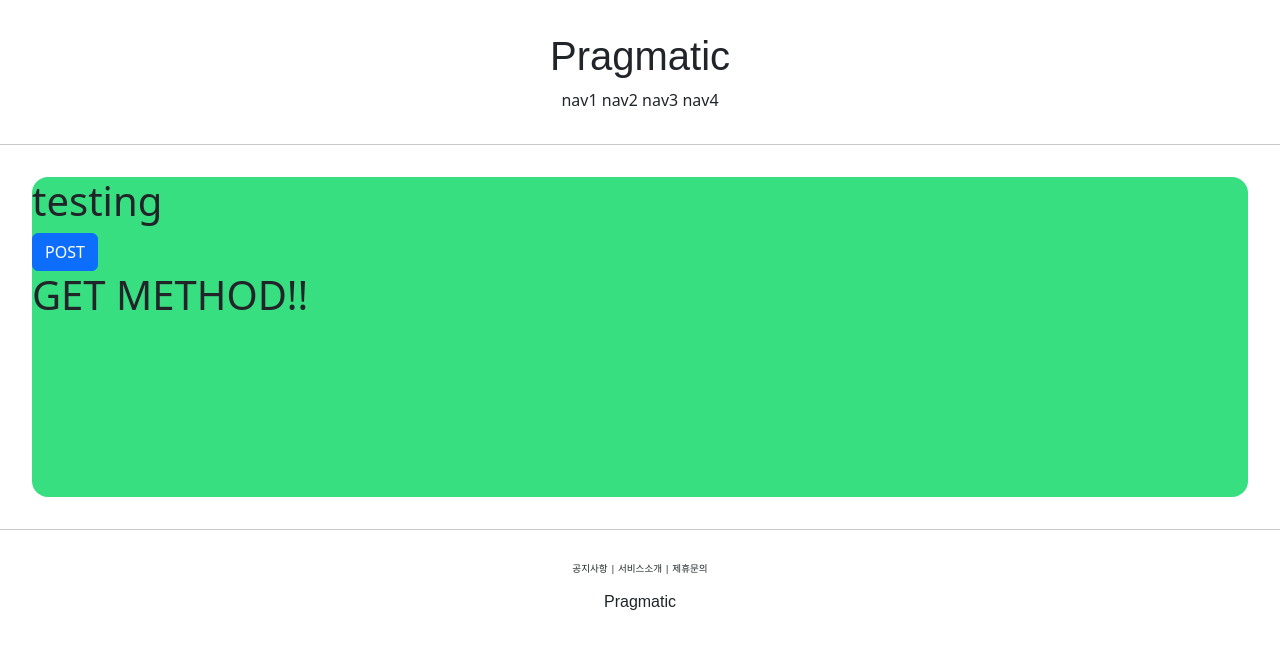
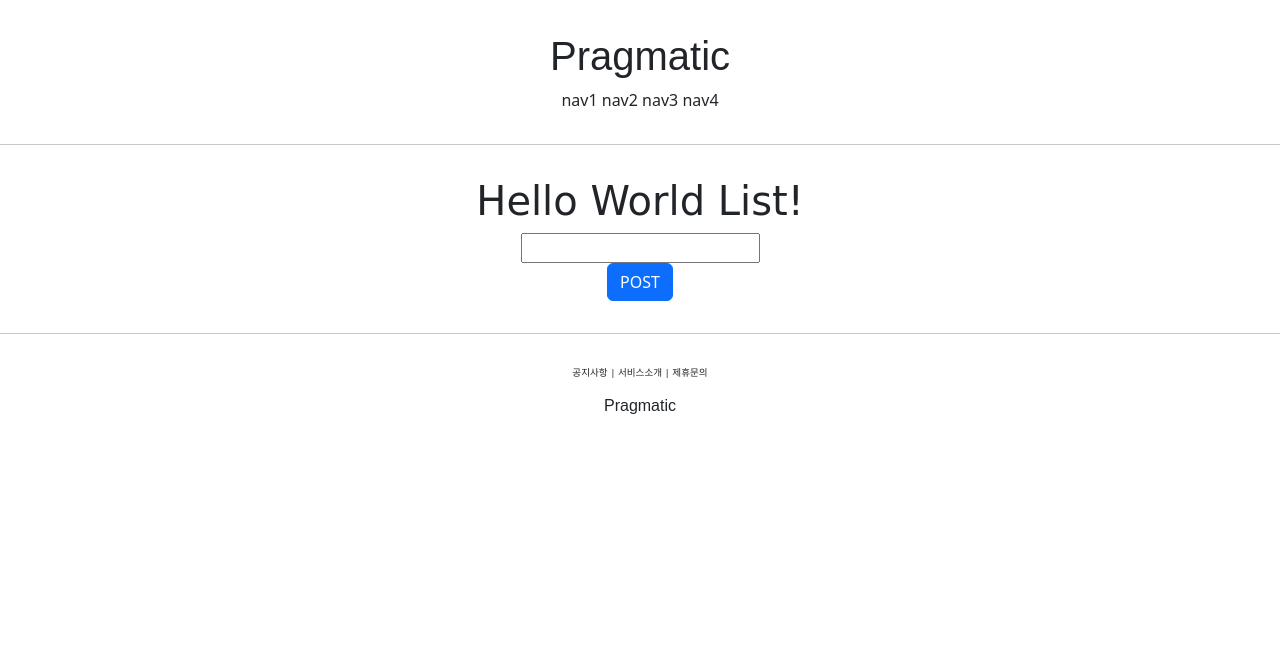
Before and after one commit to 0321minji/pragmatic, a Django app: page /account/hello_world/ in a window 1280 px wide. Shown: the top 649 px of the page. Run offline with Django 4.2, Linux system fonts and the light colour scheme; some web fonts are replaced.

Commit message:
django course 16 commit

```diff
--- a/accountapp/templates/accountapp/hello_world.html
+++ b/accountapp/templates/accountapp/hello_world.html
@@ -1,16 +1,24 @@
 {% extends 'base.html'%}
 
 {% block content %}
-    <div style="height:20rem; background-color:#38df81; border-radius: 1rem; margin : 2rem; ">
-        <h1>
-            testing
+    <div style=" border-radius: 1rem; margin : 2rem; text-align:center">
+        <h1 style="font-family: 'lobster',cursive">
+            Hello World List!
         </h1>
         <form action="/account/hello_world/" method="post">
             {% csrf_token %}
-            <input type="submit" class="btn btn-primary" value="POST">
+            <div>
+                <input type="text" name="hello_world_input">
+            </div>
+            <div>
+                <input type="submit" class="btn btn-primary" value="POST">
+            </div>
         </form>
+        {% if hello_world_output %}
         <h1>
-            {{text}}
+            {{hello_world_output.text}}
         </h1>
+        {% endif %}
+
     </div>
 {% endblock %}
--- a/accountapp/views.py
+++ b/accountapp/views.py
@@ -1,11 +1,20 @@
 from django.http import HttpResponse
 from django.shortcuts import render
+
+from accountapp.models import HelloWorld
+
 
 # Create your views here.
 
 def hello_world(request):
 
     if request.method=="POST":
-        return render(request,'accountapp/hello_world.html', context={'text':'POST METHOD!!'})
+        temp=request.POST.get("hello_world_input")
+
+        new_hello_world = HelloWorld()
+        new_hello_world.text=temp
+        new_hello_world.save()
+
+        return render(request,'accountapp/hello_world.html', context={'hello_world_output':new_hello_world})
     else:
         return render(request,'accountapp/hello_world.html', context={'text':'GET METHOD!!'})
```
